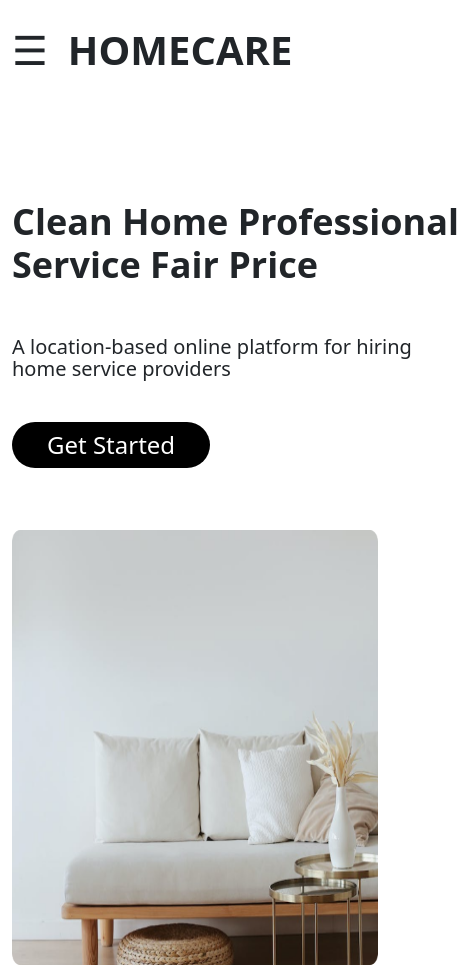
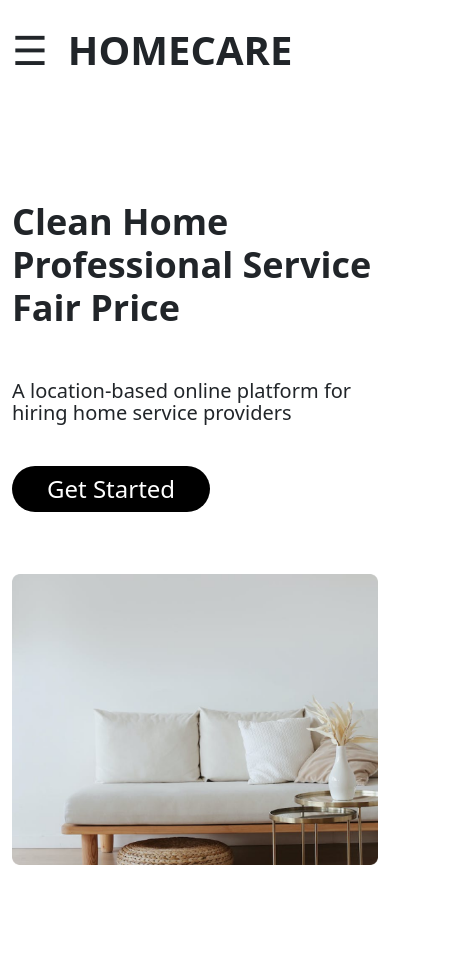
Before and after one commit to Mr-Kaviya99/HomeCare, a website built with Parcel: page index.html in a window 390 px wide. Shown: the whole page, 462 px wide, since content can reach past the window. After the commit the page ends 865 px from the top, so only its background shows below. Built offline with nearby package versions, Linux system fonts and the light colour scheme.

Commit message:
landing page slider

```diff
--- a/css/main.css
+++ b/css/main.css
@@ -184,3 +184,22 @@
   height: 100%;
   border-radius: 5px;
 }
+
+@media only screen and (max-width: 992px) {
+
+  .slider-right-img-outer {
+    margin-top: 100px;
+    width: 100%;
+    height: auto;
+    border-radius: 5px;
+  }
+
+  .slider-header {
+    width: 100%;
+  }
+
+  .slider-description {
+    width: 100%;
+  }
+
+}
--- a/index.html
+++ b/index.html
@@ -65,14 +65,14 @@
 <div class="main-slider">
   <div class="container">
     <div class="content row">
-      <div class="slider-left col-12 col-md-6">
+      <div class="slider-left col-12 col-lg-6">
         <h2 class="slider-header">Clean Home Professional Service Fair Price</h2>
         <p class="slider-description">A location-based online platform for hiring home service providers</p>
         <div class="button-get-started">
           <a href="">Get Started</a>
         </div>
       </div>
-      <div class="slider-right col-12 col-md-6">
+      <div class="slider-right col-12 col-lg-6">
         <div class="slider-right-img-outer">
           <img src="https://github.com/Mr-Kaviya99/HomeCare/blob/master/img/Landing_Page_Image.png?raw=true" alt="">
         </div>
```
